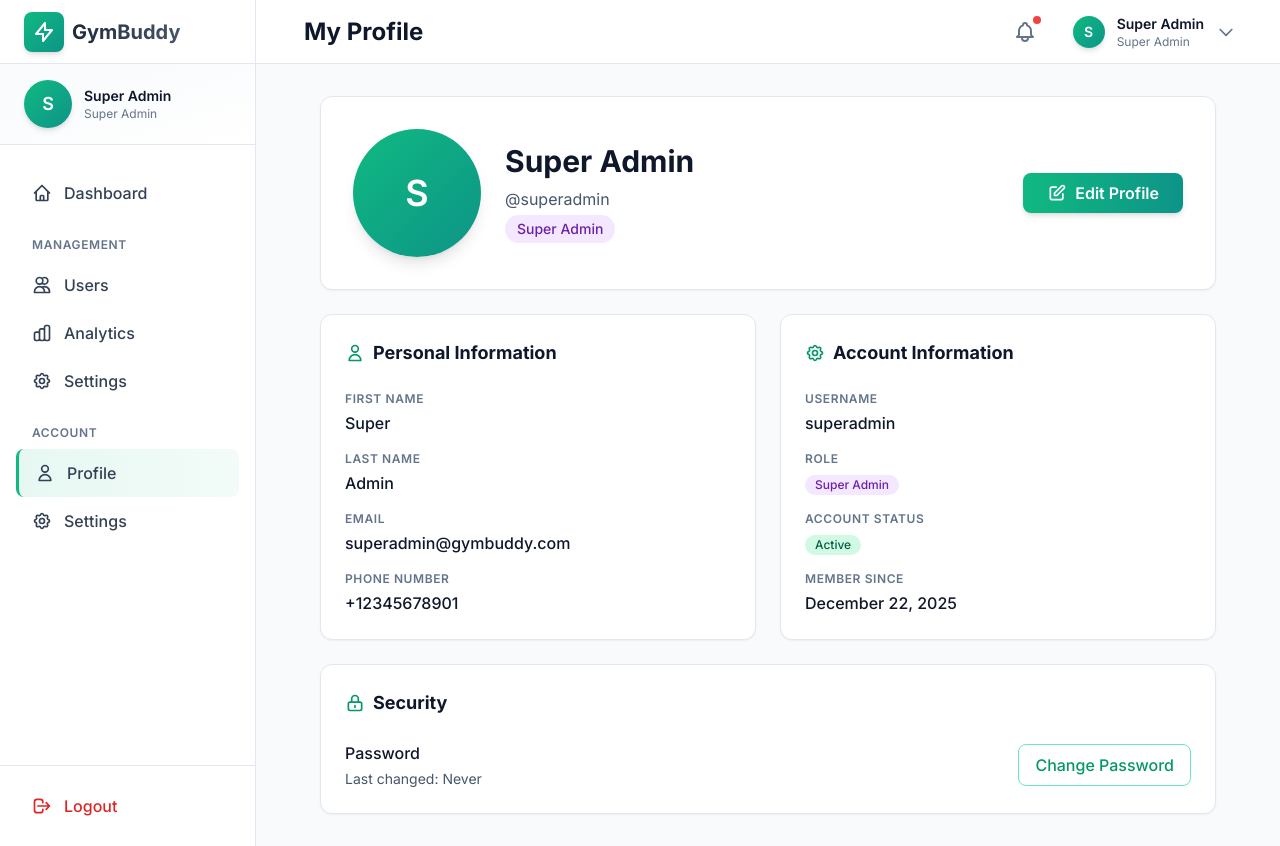
After one commit to manjurulhoque/gymbuddy, a Django app: page /users/profile/ in a window 1280 px wide. The commit adds this page. Run offline with Django 5.2, Linux system fonts and the light colour scheme; a user stored in the database is signed in; style sheets or scripts are compiled from the project's sources.

Commit message:
feat: add user profile management features
- implemented ProfileView for displaying user profiles
- added ProfileUpdateView for users to edit their profiles
- created ProfilePasswordChangeView for users to change their passwords
- updated URL routing to include paths for profile management
- enhanced forms for profile editing and password changes
- modified dashboard template to link to user profile options

```diff
--- a/gymbuddy/settings.py
+++ b/gymbuddy/settings.py
@@ -89,6 +89,10 @@ STATICFILES_DIRS = [
 
 STATIC_ROOT = BASE_DIR / "staticfiles"
 
+# Media files (user uploads)
+MEDIA_URL = "/media/"
+MEDIA_ROOT = BASE_DIR / "media"
+
 DEFAULT_AUTO_FIELD = "django.db.models.BigAutoField"
 
 # Custom User Model
--- a/gymbuddy/urls.py
+++ b/gymbuddy/urls.py
@@ -1,8 +1,14 @@
 from django.contrib import admin
 from django.urls import path, include
+from django.conf import settings
+from django.conf.urls.static import static
 
 urlpatterns = [
     path("admin/", admin.site.urls),
     path("users/", include("users.urls")),
     path("", include("core.urls")),
 ]
+
+# Serve media files in development
+if settings.DEBUG:
+    urlpatterns += static(settings.MEDIA_URL, document_root=settings.MEDIA_ROOT)
--- a/templates/dashboard/base.html
+++ b/templates/dashboard/base.html
@@ -148,7 +148,7 @@
                     <div class="pt-4">
                         <p class="px-4 text-xs font-semibold text-slate-500 uppercase tracking-wider mb-2">Account</p>
 
-                        <a href="#" class="flex items-center space-x-3 px-4 py-3 rounded-lg text-slate-700 hover:bg-slate-100 menu-item-hover transition-all duration-200">
+                        <a href="{% url 'users:profile' %}" class="flex items-center space-x-3 px-4 py-3 rounded-lg text-slate-700 hover:bg-slate-100 menu-item-hover transition-all duration-200 {% if request.resolver_match.url_name == 'profile' or request.resolver_match.url_name == 'profile_edit' or request.resolver_match.url_name == 'profile_password_change' %}menu-item-active{% endif %}">
                             <svg class="w-5 h-5" fill="none" stroke="currentColor" viewBox="0 0 24 24">
                                 <path stroke-linecap="round" stroke-linejoin="round" stroke-width="2" d="M16 7a4 4 0 11-8 0 4 4 0 018 0zM12 14a7 7 0 00-7 7h14a7 7 0 00-7-7z"></path>
                             </svg>
@@ -368,7 +368,7 @@
                                 </div>
 
                                 <!-- Profile Link -->
-                                <a href="#" class="flex items-center space-x-3 px-4 py-2 text-sm text-slate-700 hover:bg-slate-100 transition-colors duration-200" role="menuitem">
+                                <a href="{% url 'users:profile' %}" class="flex items-center space-x-3 px-4 py-2 text-sm text-slate-700 hover:bg-slate-100 transition-colors duration-200" role="menuitem">
                                     <svg class="w-5 h-5" fill="none" stroke="currentColor" viewBox="0 0 24 24">
                                         <path stroke-linecap="round" stroke-linejoin="round" stroke-width="2" d="M16 7a4 4 0 11-8 0 4 4 0 018 0zM12 14a7 7 0 00-7 7h14a7 7 0 00-7-7z"></path>
                                     </svg>
--- /dev/null
+++ b/templates/users/profile.html
@@ -0,0 +1,145 @@
+{% extends "dashboard/base.html" %}
+{% load static %}
+
+{% block title %}My Profile - GymBuddy{% endblock %}
+{% block page_title %}My Profile{% endblock %}
+
+{% block content %}
+<div class="max-w-4xl mx-auto space-y-6">
+    <!-- Profile Header Card -->
+    <div class="bg-white rounded-xl shadow-sm border border-slate-200 p-6 sm:p-8">
+        <div class="flex flex-col sm:flex-row items-start sm:items-center space-y-4 sm:space-y-0 sm:space-x-6">
+            <!-- Profile Picture -->
+            <div class="relative">
+                <div class="w-24 h-24 sm:w-32 sm:h-32 bg-gradient-to-br from-emerald-500 to-teal-600 rounded-full flex items-center justify-center text-white text-3xl sm:text-4xl font-semibold shadow-lg">
+                    {% if user.profile_picture %}
+                        <img src="{{ user.profile_picture.url }}" alt="{{ user.username }}" class="w-full h-full rounded-full object-cover">
+                    {% else %}
+                        {{ user.username|first|upper }}
+                    {% endif %}
+                </div>
+            </div>
+
+            <!-- User Info -->
+            <div class="flex-1">
+                <h2 class="text-2xl sm:text-3xl font-bold text-slate-900 mb-2">
+                    {{ user.get_full_name|default:user.username }}
+                </h2>
+                <p class="text-slate-600 mb-1">@{{ user.username }}</p>
+                <span class="inline-flex items-center px-3 py-1 rounded-full text-sm font-medium
+                    {% if user.role == 'SUPER_ADMIN' %}bg-purple-100 text-purple-800
+                    {% elif user.role == 'OWNER' %}bg-blue-100 text-blue-800
+                    {% elif user.role == 'MANAGER' %}bg-cyan-100 text-cyan-800
+                    {% elif user.role == 'TRAINER' %}bg-amber-100 text-amber-800
+                    {% else %}bg-emerald-100 text-emerald-800{% endif %}">
+                    {{ user.get_role_display }}
+                </span>
+            </div>
+
+            <!-- Edit Button -->
+            <div>
+                <a href="{% url 'users:profile_edit' %}" class="inline-flex items-center space-x-2 px-6 py-2 bg-gradient-to-r from-emerald-500 to-teal-600 text-white rounded-lg font-semibold hover:from-emerald-600 hover:to-teal-700 transition-colors duration-200 shadow-md hover:shadow-lg">
+                    <svg class="w-5 h-5" fill="none" stroke="currentColor" viewBox="0 0 24 24">
+                        <path stroke-linecap="round" stroke-linejoin="round" stroke-width="2" d="M11 5H6a2 2 0 00-2 2v11a2 2 0 002 2h11a2 2 0 002-2v-5m-1.414-9.414a2 2 0 112.828 2.828L11.828 15H9v-2.828l8.586-8.586z"></path>
+                    </svg>
+                    <span>Edit Profile</span>
+                </a>
+            </div>
+        </div>
+    </div>
+
+    <!-- Profile Details -->
+    <div class="grid grid-cols-1 lg:grid-cols-2 gap-6">
+        <!-- Personal Information -->
+        <div class="bg-white rounded-xl shadow-sm border border-slate-200 p-6">
+            <h3 class="text-lg font-bold text-slate-900 mb-6 flex items-center space-x-2">
+                <svg class="w-5 h-5 text-emerald-600" fill="none" stroke="currentColor" viewBox="0 0 24 24">
+                    <path stroke-linecap="round" stroke-linejoin="round" stroke-width="2" d="M16 7a4 4 0 11-8 0 4 4 0 018 0zM12 14a7 7 0 00-7 7h14a7 7 0 00-7-7z"></path>
+                </svg>
+                <span>Personal Information</span>
+            </h3>
+            <div class="space-y-4">
+                <div>
+                    <label class="block text-xs font-semibold text-slate-500 uppercase tracking-wider mb-1">First Name</label>
+                    <p class="text-slate-900 font-medium">{{ user.first_name|default:"—" }}</p>
+                </div>
+                <div>
+                    <label class="block text-xs font-semibold text-slate-500 uppercase tracking-wider mb-1">Last Name</label>
+                    <p class="text-slate-900 font-medium">{{ user.last_name|default:"—" }}</p>
+                </div>
+                <div>
+                    <label class="block text-xs font-semibold text-slate-500 uppercase tracking-wider mb-1">Email</label>
+                    <p class="text-slate-900 font-medium">{{ user.email|default:"—" }}</p>
+                </div>
+                <div>
+                    <label class="block text-xs font-semibold text-slate-500 uppercase tracking-wider mb-1">Phone Number</label>
+                    <p class="text-slate-900 font-medium">{{ user.phone_number|default:"—" }}</p>
+                </div>
+            </div>
+        </div>
+
+        <!-- Account Information -->
+        <div class="bg-white rounded-xl shadow-sm border border-slate-200 p-6">
+            <h3 class="text-lg font-bold text-slate-900 mb-6 flex items-center space-x-2">
+                <svg class="w-5 h-5 text-emerald-600" fill="none" stroke="currentColor" viewBox="0 0 24 24">
+                    <path stroke-linecap="round" stroke-linejoin="round" stroke-width="2" d="M10.325 4.317c.426-1.756 2.924-1.756 3.35 0a1.724 1.724 0 002.573 1.066c1.543-.94 3.31.826 2.37 2.37a1.724 1.724 0 001.065 2.572c1.756.426 1.756 2.924 0 3.35a1.724 1.724 0 00-1.066 2.573c.94 1.543-.826 3.31-2.37 2.37a1.724 1.724 0 00-2.572 1.065c-.426 1.756-2.924 1.756-3.35 0a1.724 1.724 0 00-2.573-1.066c-1.543.94-3.31-.826-2.37-2.37a1.724 1.724 0 00-1.065-2.572c-1.756-.426-1.756-2.924 0-3.35a1.724 1.724 0 001.066-2.573c-.94-1.543.826-3.31 2.37-2.37.996.608 2.296.07 2.572-1.065z"></path>
+                    <path stroke-linecap="round" stroke-linejoin="round" stroke-width="2" d="M15 12a3 3 0 11-6 0 3 3 0 016 0z"></path>
+                </svg>
+                <span>Account Information</span>
+            </h3>
+            <div class="space-y-4">
+                <div>
+                    <label class="block text-xs font-semibold text-slate-500 uppercase tracking-wider mb-1">Username</label>
+                    <p class="text-slate-900 font-medium">{{ user.username }}</p>
+                </div>
+                <div>
+                    <label class="block text-xs font-semibold text-slate-500 uppercase tracking-wider mb-1">Role</label>
+                    <span class="inline-flex items-center px-2.5 py-0.5 rounded-full text-xs font-medium
+                        {% if user.role == 'SUPER_ADMIN' %}bg-purple-100 text-purple-800
+                        {% elif user.role == 'OWNER' %}bg-blue-100 text-blue-800
+                        {% elif user.role == 'MANAGER' %}bg-cyan-100 text-cyan-800
+                        {% elif user.role == 'TRAINER' %}bg-amber-100 text-amber-800
+                        {% else %}bg-emerald-100 text-emerald-800{% endif %}">
+                        {{ user.get_role_display }}
+                    </span>
+                </div>
+                <div>
+                    <label class="block text-xs font-semibold text-slate-500 uppercase tracking-wider mb-1">Account Status</label>
+                    {% if user.is_active %}
+                        <span class="inline-flex items-center px-2.5 py-0.5 rounded-full text-xs font-medium bg-emerald-100 text-emerald-800">
+                            Active
+                        </span>
+                    {% else %}
+                        <span class="inline-flex items-center px-2.5 py-0.5 rounded-full text-xs font-medium bg-red-100 text-red-800">
+                            Inactive
+                        </span>
+                    {% endif %}
+                </div>
+                <div>
+                    <label class="block text-xs font-semibold text-slate-500 uppercase tracking-wider mb-1">Member Since</label>
+                    <p class="text-slate-900 font-medium">{{ user.date_joined|date:"F d, Y" }}</p>
+                </div>
+            </div>
+        </div>
+    </div>
+
+    <!-- Security Section -->
+    <div class="bg-white rounded-xl shadow-sm border border-slate-200 p-6">
+        <h3 class="text-lg font-bold text-slate-900 mb-6 flex items-center space-x-2">
+            <svg class="w-5 h-5 text-emerald-600" fill="none" stroke="currentColor" viewBox="0 0 24 24">
+                <path stroke-linecap="round" stroke-linejoin="round" stroke-width="2" d="M12 15v2m-6 4h12a2 2 0 002-2v-6a2 2 0 00-2-2H6a2 2 0 00-2 2v6a2 2 0 002 2zm10-10V7a4 4 0 00-8 0v4h8z"></path>
+            </svg>
+            <span>Security</span>
+        </h3>
+        <div class="flex items-center justify-between">
+            <div>
+                <p class="text-slate-900 font-medium mb-1">Password</p>
+                <p class="text-sm text-slate-600">Last changed: Never</p>
+            </div>
+            <a href="{% url 'users:profile_password_change' %}" class="px-4 py-2 text-emerald-600 border border-emerald-300 rounded-lg hover:bg-emerald-50 transition-colors duration-200 font-medium">
+                Change Password
+            </a>
+        </div>
+    </div>
+</div>
+{% endblock %}
--- a/users/urls.py
+++ b/users/urls.py
@@ -1,11 +1,17 @@
 from django.urls import path
-from .views import LoginView, LogoutView, UserListView, UserCreateView, UserUpdateView, UserDeleteView
+from .views import (
+    LoginView, LogoutView, UserListView, UserCreateView, UserUpdateView, UserDeleteView,
+    ProfileView, ProfileUpdateView, ProfilePasswordChangeView
+)
 
 app_name = 'users'
 
 urlpatterns = [
     path('login/', LoginView.as_view(), name='login'),
     path('logout/', LogoutView.as_view(), name='logout'),
+    path('profile/', ProfileView.as_view(), name='profile'),
+    path('profile/edit/', ProfileUpdateView.as_view(), name='profile_edit'),
+    path('profile/change-password/', ProfilePasswordChangeView.as_view(), name='profile_password_change'),
     path('', UserListView.as_view(), name='user_list'),
     path('create/', UserCreateView.as_view(), name='user_create'),
     path('<int:pk>/update/', UserUpdateView.as_view(), name='user_update'),
--- a/users/views.py
+++ b/users/views.py
@@ -1,14 +1,15 @@
 from django.shortcuts import redirect
-from django.contrib.auth import authenticate, login, logout
+from django.contrib.auth import authenticate, login, logout, update_session_auth_hash
+from django.contrib.auth.mixins import LoginRequiredMixin
 from django.contrib import messages
-from django.views.generic import TemplateView, View, ListView, CreateView, UpdateView, DeleteView
+from django.views.generic import TemplateView, View, ListView, CreateView, UpdateView, DeleteView, FormView
 from django.utils.decorators import method_decorator
 from django.views.decorators.csrf import csrf_protect
 from django.views.decorators.http import require_http_methods
 from django.db import models
 from django.urls import reverse_lazy
 from .models import User
-from .forms import UserForm, UserUpdateForm
+from .forms import UserForm, UserUpdateForm, ProfileForm, ProfilePasswordChangeForm
 from .mixins import StaffOrAboveRequiredMixin, SuperAdminOrOwnerRequiredMixin
 
 
@@ -223,3 +224,55 @@ class UserDeleteView(SuperAdminOrOwnerRequiredMixin, DeleteView):
 
     def get_success_url(self):
         return reverse_lazy('users:user_list')
+
+
+class ProfileView(LoginRequiredMixin, TemplateView):
+    """View to display user's own profile."""
+    template_name = "users/profile.html"
+    login_url = "users:login"
+
+    def get_context_data(self, **kwargs):
+        context = super().get_context_data(**kwargs)
+        context['user'] = self.request.user
+        return context
+
+
+class ProfileUpdateView(LoginRequiredMixin, UpdateView):
+    """View for users to edit their own profile."""
+    model = User
+    form_class = ProfileForm
+    template_name = "users/profile_edit.html"
+    login_url = "users:login"
+
+    def get_object(self):
+        """Return the current user."""
+        return self.request.user
+
+    def form_valid(self, form):
+        user = form.save()
+        messages.success(self.request, 'Your profile has been updated successfully!')
+        return redirect('users:profile')
+
+    def get_success_url(self):
+        return reverse_lazy('users:profile')
+
+
+class ProfilePasswordChangeView(LoginRequiredMixin, FormView):
+    """View for users to change their password."""
+    form_class = ProfilePasswordChangeForm
+    template_name = "users/profile_password_change.html"
+    login_url = "users:login"
+
+    def get_form_kwargs(self):
+        kwargs = super().get_form_kwargs()
+        kwargs['user'] = self.request.user
+        return kwargs
+
+    def form_valid(self, form):
+        user = form.save()
+        update_session_auth_hash(self.request, user)
+        messages.success(self.request, 'Your password has been changed successfully!')
+        return redirect('users:profile')
+
+    def get_success_url(self):
+        return reverse_lazy('users:profile')
```
Also changed, not shown: templates/users/profile_edit.html (added, +89 -0 lines), templates/users/profile_password_change.html (added, +43 -0 lines), users/forms.py (+73 -1 lines), db.sqlite3.
